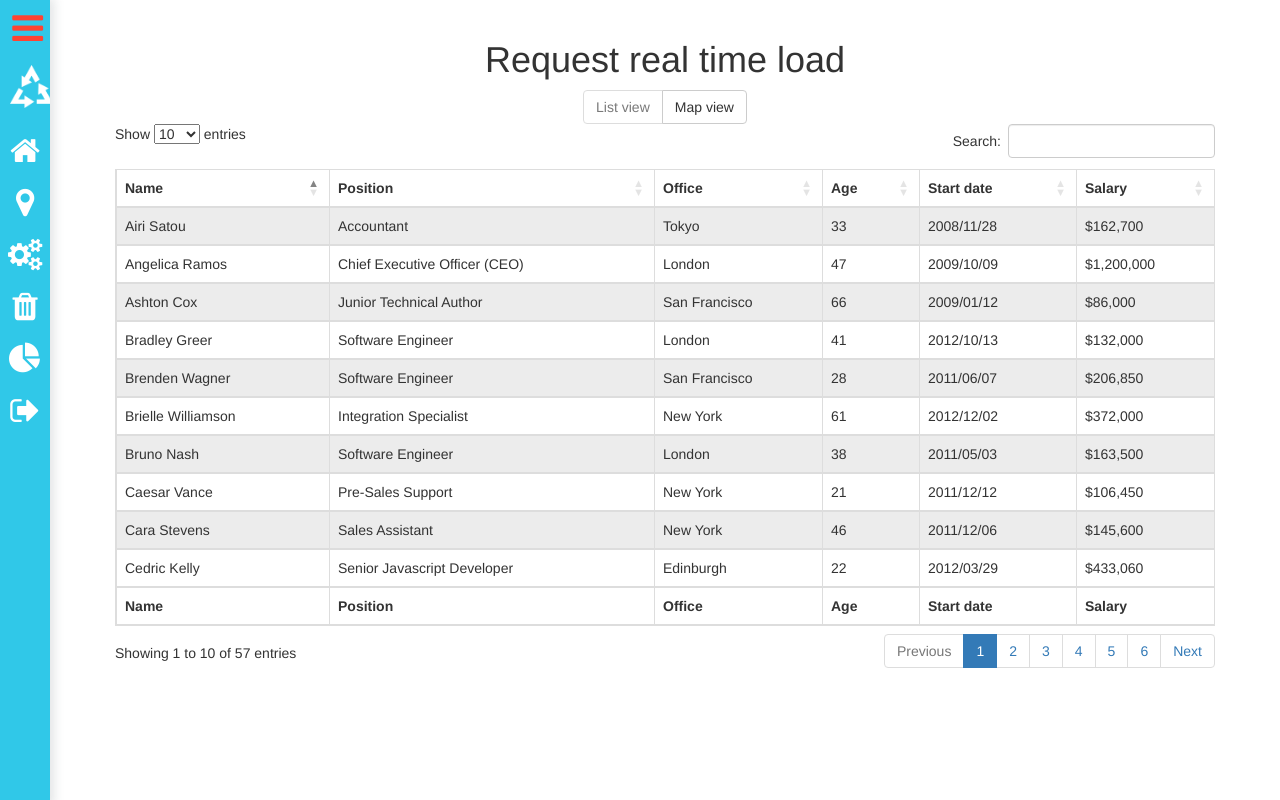
After one commit to oleaha/waste_master, a Django app: page /request-rtl in a window 1280 px wide. The commit adds this page. Run offline with Django 3.2, Linux system fonts and the light colour scheme; the visitor is signed in with stand-in values (Sample User, id 1); some libraries are stand-ins or nearby versions.

Commit message:
Finish route and rtl template

```diff
--- /dev/null
+++ b/apps/frontend/templates/frontend/request-rtl.html
@@ -0,0 +1,583 @@
+{% extends 'base.html' %}
+
+{% block style %}
+    <link href="https://cdn.datatables.net/1.10.11/css/dataTables.bootstrap.min.css" rel="stylesheet">
+{% endblock %}
+
+{% block content %}
+    <div class="col-sm-12">
+        <h1 class="text-center">Request real time load</h1>
+        <div class="col-sm-12 text-center">
+            <div class="btn-group " role="group" aria-label="...">
+                <button id="list-view" type="button" class="btn btn-default disabled">List view</button>
+                <button id="map-view" type="button" class="btn btn-default">Map view</button>
+            </div>
+        </div>
+
+        <div id="list-view-div" class="col-sm-12">
+            <table id="list-view-table" class="table table-striped table-bordered" cellspacing="0" width="100%">
+                <thead>
+                <tr>
+                    <th>Name</th>
+                    <th>Position</th>
+                    <th>Office</th>
+                    <th>Age</th>
+                    <th>Start date</th>
+                    <th>Salary</th>
+                </tr>
+                </thead>
+                <tfoot>
+                <tr>
+                    <th>Name</th>
+                    <th>Position</th>
+                    <th>Office</th>
+                    <th>Age</th>
+                    <th>Start date</th>
+                    <th>Salary</th>
+                </tr>
+                </tfoot>
+                <tbody>
+                <tr>
+                    <td>Tiger Nixon</td>
+                    <td>System Architect</td>
+                    <td>Edinburgh</td>
+                    <td>61</td>
+                    <td>2011/04/25</td>
+                    <td>$320,800</td>
+                </tr>
+                <tr>
+                    <td>Garrett Winters</td>
+                    <td>Accountant</td>
+                    <td>Tokyo</td>
+                    <td>63</td>
+                    <td>2011/07/25</td>
+                    <td>$170,750</td>
+                </tr>
+                <tr>
+                    <td>Ashton Cox</td>
+                    <td>Junior Technical Author</td>
+                    <td>San Francisco</td>
+                    <td>66</td>
+                    <td>2009/01/12</td>
+                    <td>$86,000</td>
+                </tr>
+                <tr>
+                    <td>Cedric Kelly</td>
+                    <td>Senior Javascript Developer</td>
+                    <td>Edinburgh</td>
+                    <td>22</td>
+                    <td>2012/03/29</td>
+                    <td>$433,060</td>
+                </tr>
+                <tr>
+                    <td>Airi Satou</td>
+                    <td>Accountant</td>
+                    <td>Tokyo</td>
+                    <td>33</td>
+                    <td>2008/11/28</td>
+                    <td>$162,700</td>
+                </tr>
+                <tr>
+                    <td>Brielle Williamson</td>
+                    <td>Integration Specialist</td>
+                    <td>New York</td>
+                    <td>61</td>
+                    <td>2012/12/02</td>
+                    <td>$372,000</td>
+                </tr>
+                <tr>
+                    <td>Herrod Chandler</td>
+                    <td>Sales Assistant</td>
+                    <td>San Francisco</td>
+                    <td>59</td>
+                    <td>2012/08/06</td>
+                    <td>$137,500</td>
+                </tr>
+                <tr>
+                    <td>Rhona Davidson</td>
+                    <td>Integration Specialist</td>
+                    <td>Tokyo</td>
+                    <td>55</td>
+                    <td>2010/10/14</td>
+                    <td>$327,900</td>
+                </tr>
+                <tr>
+                    <td>Colleen Hurst</td>
+                    <td>Javascript Developer</td>
+                    <td>San Francisco</td>
+                    <td>39</td>
+                    <td>2009/09/15</td>
+                    <td>$205,500</td>
+                </tr>
+                <tr>
+                    <td>Sonya Frost</td>
+                    <td>Software Engineer</td>
+                    <td>Edinburgh</td>
+                    <td>23</td>
+                    <td>2008/12/13</td>
+                    <td>$103,600</td>
+                </tr>
+                <tr>
+                    <td>Jena Gaines</td>
+                    <td>Office Manager</td>
+                    <td>London</td>
+                    <td>30</td>
+                    <td>2008/12/19</td>
+                    <td>$90,560</td>
+                </tr>
+                <tr>
+                    <td>Quinn Flynn</td>
+                    <td>Support Lead</td>
+                    <td>Edinburgh</td>
+                    <td>22</td>
+                    <td>2013/03/03</td>
+                    <td>$342,000</td>
+                </tr>
+                <tr>
+                    <td>Charde Marshall</td>
+                    <td>Regional Director</td>
+                    <td>San Francisco</td>
+                    <td>36</td>
+                    <td>2008/10/16</td>
+                    <td>$470,600</td>
+                </tr>
+                <tr>
+                    <td>Haley Kennedy</td>
+                    <td>Senior Marketing Designer</td>
+                    <td>London</td>
+                    <td>43</td>
+                    <td>2012/12/18</td>
+                    <td>$313,500</td>
+                </tr>
+                <tr>
+                    <td>Tatyana Fitzpatrick</td>
+                    <td>Regional Director</td>
+                    <td>London</td>
+                    <td>19</td>
+                    <td>2010/03/17</td>
+                    <td>$385,750</td>
+                </tr>
+                <tr>
+                    <td>Michael Silva</td>
+                    <td>Marketing Designer</td>
+                    <td>London</td>
+                    <td>66</td>
+                    <td>2012/11/27</td>
+                    <td>$198,500</td>
+                </tr>
+                <tr>
+                    <td>Paul Byrd</td>
+                    <td>Chief Financial Officer (CFO)</td>
+                    <td>New York</td>
+                    <td>64</td>
+                    <td>2010/06/09</td>
+                    <td>$725,000</td>
+                </tr>
+                <tr>
+                    <td>Gloria Little</td>
+                    <td>Systems Administrator</td>
+                    <td>New York</td>
+                    <td>59</td>
+                    <td>2009/04/10</td>
+                    <td>$237,500</td>
+                </tr>
+                <tr>
+                    <td>Bradley Greer</td>
+                    <td>Software Engineer</td>
+                    <td>London</td>
+                    <td>41</td>
+                    <td>2012/10/13</td>
+                    <td>$132,000</td>
+                </tr>
+                <tr>
+                    <td>Dai Rios</td>
+                    <td>Personnel Lead</td>
+                    <td>Edinburgh</td>
+                    <td>35</td>
+                    <td>2012/09/26</td>
+                    <td>$217,500</td>
+                </tr>
+                <tr>
+                    <td>Jenette Caldwell</td>
+                    <td>Development Lead</td>
+                    <td>New York</td>
+                    <td>30</td>
+                    <td>2011/09/03</td>
+                    <td>$345,000</td>
+                </tr>
+                <tr>
+                    <td>Yuri Berry</td>
+                    <td>Chief Marketing Officer (CMO)</td>
+                    <td>New York</td>
+                    <td>40</td>
+                    <td>2009/06/25</td>
+                    <td>$675,000</td>
+                </tr>
+                <tr>
+                    <td>Caesar Vance</td>
+                    <td>Pre-Sales Support</td>
+                    <td>New York</td>
+                    <td>21</td>
+                    <td>2011/12/12</td>
+                    <td>$106,450</td>
+                </tr>
+                <tr>
+                    <td>Doris Wilder</td>
+                    <td>Sales Assistant</td>
+                    <td>Sidney</td>
+                    <td>23</td>
+                    <td>2010/09/20</td>
+                    <td>$85,600</td>
+                </tr>
+                <tr>
+                    <td>Angelica Ramos</td>
+                    <td>Chief Executive Officer (CEO)</td>
+                    <td>London</td>
+                    <td>47</td>
+                    <td>2009/10/09</td>
+                    <td>$1,200,000</td>
+                </tr>
+                <tr>
+                    <td>Gavin Joyce</td>
+                    <td>Developer</td>
+                    <td>Edinburgh</td>
+                    <td>42</td>
+                    <td>2010/12/22</td>
+                    <td>$92,575</td>
+                </tr>
+                <tr>
+                    <td>Jennifer Chang</td>
+                    <td>Regional Director</td>
+                    <td>Singapore</td>
+                    <td>28</td>
+                    <td>2010/11/14</td>
+                    <td>$357,650</td>
+                </tr>
+                <tr>
+                    <td>Brenden Wagner</td>
+                    <td>Software Engineer</td>
+                    <td>San Francisco</td>
+                    <td>28</td>
+                    <td>2011/06/07</td>
+                    <td>$206,850</td>
+                </tr>
+                <tr>
+                    <td>Fiona Green</td>
+                    <td>Chief Operating Officer (COO)</td>
+                    <td>San Francisco</td>
+                    <td>48</td>
+                    <td>2010/03/11</td>
+                    <td>$850,000</td>
+                </tr>
+                <tr>
+                    <td>Shou Itou</td>
+                    <td>Regional Marketing</td>
+                    <td>Tokyo</td>
+                    <td>20</td>
+                    <td>2011/08/14</td>
+                    <td>$163,000</td>
+                </tr>
+                <tr>
+                    <td>Michelle House</td>
+                    <td>Integration Specialist</td>
+                    <td>Sidney</td>
+                    <td>37</td>
+                    <td>2011/06/02</td>
+                    <td>$95,400</td>
+                </tr>
+                <tr>
+                    <td>Suki Burks</td>
+                    <td>Developer</td>
+                    <td>London</td>
+                    <td>53</td>
+                    <td>2009/10/22</td>
+                    <td>$114,500</td>
+                </tr>
+                <tr>
+                    <td>Prescott Bartlett</td>
+                    <td>Technical Author</td>
+                    <td>London</td>
+                    <td>27</td>
+                    <td>2011/05/07</td>
+                    <td>$145,000</td>
+                </tr>
+                <tr>
+                    <td>Gavin Cortez</td>
+                    <td>Team Leader</td>
+                    <td>San Francisco</td>
+                    <td>22</td>
+                    <td>2008/10/26</td>
+                    <td>$235,500</td>
+                </tr>
+                <tr>
+                    <td>Martena Mccray</td>
+                    <td>Post-Sales support</td>
+                    <td>Edinburgh</td>
+                    <td>46</td>
+                    <td>2011/03/09</td>
+                    <td>$324,050</td>
+                </tr>
+                <tr>
+                    <td>Unity Butler</td>
+                    <td>Marketing Designer</td>
+                    <td>San Francisco</td>
+                    <td>47</td>
+                    <td>2009/12/09</td>
+                    <td>$85,675</td>
+                </tr>
+                <tr>
+                    <td>Howard Hatfield</td>
+                    <td>Office Manager</td>
+                    <td>San Francisco</td>
+                    <td>51</td>
+                    <td>2008/12/16</td>
+                    <td>$164,500</td>
+                </tr>
+                <tr>
+                    <td>Hope Fuentes</td>
+                    <td>Secretary</td>
+                    <td>San Francisco</td>
+                    <td>41</td>
+                    <td>2010/02/12</td>
+                    <td>$109,850</td>
+                </tr>
+                <tr>
+                    <td>Vivian Harrell</td>
+                    <td>Financial Controller</td>
+                    <td>San Francisco</td>
+                    <td>62</td>
+                    <td>2009/02/14</td>
+                    <td>$452,500</td>
+                </tr>
+                <tr>
+                    <td>Timothy Mooney</td>
+                    <td>Office Manager</td>
+                    <td>London</td>
+                    <td>37</td>
+                    <td>2008/12/11</td>
+                    <td>$136,200</td>
+                </tr>
+                <tr>
+                    <td>Jackson Bradshaw</td>
+                    <td>Director</td>
+                    <td>New York</td>
+                    <td>65</td>
+                    <td>2008/09/26</td>
+                    <td>$645,750</td>
+                </tr>
+                <tr>
+                    <td>Olivia Liang</td>
+                    <td>Support Engineer</td>
+                    <td>Singapore</td>
+                    <td>64</td>
+                    <td>2011/02/03</td>
+                    <td>$234,500</td>
+                </tr>
+                <tr>
+                    <td>Bruno Nash</td>
+                    <td>Software Engineer</td>
+                    <td>London</td>
+                    <td>38</td>
+                    <td>2011/05/03</td>
+                    <td>$163,500</td>
+                </tr>
+                <tr>
+                    <td>Sakura Yamamoto</td>
+                    <td>Support Engineer</td>
+                    <td>Tokyo</td>
+                    <td>37</td>
+                    <td>2009/08/19</td>
+                    <td>$139,575</td>
+                </tr>
+                <tr>
+                    <td>Thor Walton</td>
+                    <td>Developer</td>
+                    <td>New York</td>
+                    <td>61</td>
+                    <td>2013/08/11</td>
+                    <td>$98,540</td>
+                </tr>
+                <tr>
+                    <td>Finn Camacho</td>
+                    <td>Support Engineer</td>
+                    <td>San Francisco</td>
+                    <td>47</td>
+                    <td>2009/07/07</td>
+                    <td>$87,500</td>
+                </tr>
+                <tr>
+                    <td>Serge Baldwin</td>
+                    <td>Data Coordinator</td>
+                    <td>Singapore</td>
+                    <td>64</td>
+                    <td>2012/04/09</td>
+                    <td>$138,575</td>
+                </tr>
+                <tr>
+                    <td>Zenaida Frank</td>
+                    <td>Software Engineer</td>
+                    <td>New York</td>
+                    <td>63</td>
+                    <td>2010/01/04</td>
+                    <td>$125,250</td>
+                </tr>
+                <tr>
+                    <td>Zorita Serrano</td>
+                    <td>Software Engineer</td>
+                    <td>San Francisco</td>
+                    <td>56</td>
+                    <td>2012/06/01</td>
+                    <td>$115,000</td>
+                </tr>
+                <tr>
+                    <td>Jennifer Acosta</td>
+                    <td>Junior Javascript Developer</td>
+                    <td>Edinburgh</td>
+                    <td>43</td>
+                    <td>2013/02/01</td>
+                    <td>$75,650</td>
+                </tr>
+                <tr>
+                    <td>Cara Stevens</td>
+                    <td>Sales Assistant</td>
+                    <td>New York</td>
+                    <td>46</td>
+                    <td>2011/12/06</td>
+                    <td>$145,600</td>
+                </tr>
+                <tr>
+                    <td>Hermione Butler</td>
+                    <td>Regional Director</td>
+                    <td>London</td>
+                    <td>47</td>
+                    <td>2011/03/21</td>
+                    <td>$356,250</td>
+                </tr>
+                <tr>
+                    <td>Lael Greer</td>
+                    <td>Systems Administrator</td>
+                    <td>London</td>
+                    <td>21</td>
+                    <td>2009/02/27</td>
+                    <td>$103,500</td>
+                </tr>
+                <tr>
+                    <td>Jonas Alexander</td>
+                    <td>Developer</td>
+                    <td>San Francisco</td>
+                    <td>30</td>
+                    <td>2010/07/14</td>
+                    <td>$86,500</td>
+                </tr>
+                <tr>
+                    <td>Shad Decker</td>
+                    <td>Regional Director</td>
+                    <td>Edinburgh</td>
+                    <td>51</td>
+                    <td>2008/11/13</td>
+                    <td>$183,000</td>
+                </tr>
+                <tr>
+                    <td>Michael Bruce</td>
+                    <td>Javascript Developer</td>
+                    <td>Singapore</td>
+                    <td>29</td>
+                    <td>2011/06/27</td>
+                    <td>$183,000</td>
+                </tr>
+                <tr>
+                    <td>Donna Snider</td>
+                    <td>Customer Support</td>
+                    <td>New York</td>
+                    <td>27</td>
+                    <td>2011/01/25</td>
+                    <td>$112,000</td>
+                </tr>
+                </tbody>
+            </table>
+        </div>
+
+        <div id="map-view-div" class="col-sm-12 hidden">
+            <div id="map" class="rtl-map text-center"></div>
+
+
+            <div class="modal fade" tabindex="-1" role="dialog" id="myModal">
+                <div class="modal-dialog">
+                    <div class="modal-content">
+                        <div class="modal-header">
+                            <button type="button" class="close" data-dismiss="modal" aria-label="Close"><span aria-hidden="true">&times;</span></button>
+                            <h4 class="modal-title">Modal title</h4>
+                        </div>
+                        <div class="modal-body">
+                            <p>One fine body&hellip;</p>
+                        </div>
+                        <div class="modal-footer">
+                            <button type="button" class="btn btn-default" data-dismiss="modal">Close</button>
+                            <button type="button" class="btn btn-primary">Save changes</button>
+                        </div>
+                    </div><!-- /.modal-content -->
+                </div><!-- /.modal-dialog -->
+            </div><!-- /.modal -->
+        </div>
+
+    </div>
+
+{% endblock %}
+
+{% block script %}
+    <script src="https://cdn.datatables.net/1.10.11/js/jquery.dataTables.min.js"></script>
+    <script src="https://cdn.datatables.net/1.10.11/js/dataTables.bootstrap.min.js"></script>
+    <script src="https://maps.googleapis.com/maps/api/js?callback=initMap" async defer></script>
+
+    <script>
+        function initMap() {
+            var map = new google.maps.Map(document.getElementById('map'), {
+                center: {lat: 18.466, lng: -66.118},
+                zoom: 10
+            });
+
+            var marker = new google.maps.Marker({
+                position: {lat: 18.466, lng: -66.118},
+                map: map,
+                title: 'Hello World!'
+            });
+
+            google.maps.event.addListener(marker, 'click', function() {
+                $('#myModal').modal('show')
+            });
+        }
+    </script>
+
+
+
+    <script>
+        $(document).ready(function() {
+            $('#list-view-table').DataTable();
+        } );
+
+        var list = '#list-view';
+        var map = '#map-view';
+
+        var list_div = "#list-view-div";
+        var map_div = "#map-view-div";
+
+        $(list).click(function() {
+            if(!$(list).hasClass('disabled')) {
+                $(list).toggleClass('disabled');
+                $(map).toggleClass('disabled');
+                $(list_div).toggleClass('hidden');
+                $(map_div).toggleClass('hidden');
+            }
+        });
+
+        $(map).click(function() {
+            if(!$(map).hasClass('disabled')) {
+                $(map).toggleClass('disabled');
+                $(list).toggleClass('disabled');
+                $(list_div).toggleClass('hidden');
+                $(map_div).toggleClass('hidden');
+            }
+        });
+    </script>
+
+{% endblock %}
--- a/apps/frontend/views.py
+++ b/apps/frontend/views.py
@@ -37,6 +37,12 @@ def calculate_route_view(request, *args, **kwargs):
 
 
 @require_GET
+@login_required
+def request_rtl_view(request, *args, **kwargs):
+    return render(request, "frontend/request-rtl.html")
+
+
+@require_GET
 def logout_view(request):
     logout(request)
     return redirect("login")
--- a/static/css/main.css
+++ b/static/css/main.css
@@ -41,8 +41,17 @@
 }
 
 .map-fifty {
-  width: 90%;
+  width: 100%;
   min-height: 300px;
   max-height: 500px;
   margin-bottom: 1em;
 }
+
+.select-route {
+  border-right: 1px solid #d7d7d7;
+}
+
+#map-view-div .rtl-map {
+  min-height: 400px;
+  width: 100%;
+}
--- a/static/scss/modules/_map.scss
+++ b/static/scss/modules/_map.scss
@@ -2,8 +2,21 @@
 
 
 .map-fifty {
-  width: 90%;
+  width: 100%;
   min-height: 300px;
   max-height: 500px;
   margin-bottom: 1em;
 }
+
+
+.select-route {
+  border-right: 1px solid #d7d7d7;
+}
+
+
+#map-view-div {
+  .rtl-map {
+    min-height: 400px;
+    width: 100%;
+  }
+}
--- a/templates/menu.html
+++ b/templates/menu.html
@@ -17,16 +17,16 @@
             <a href="{% url 'calculate-route' %}" class="visible-xs hidden-sm hidden-md hidden-lg"><i class="fa fa-map-marker fa-lg fa-fw"></i> Calculate route</a>
         </li>
         <li>
-            <a href="#" class="hidden-xs"><i class="fa fa-cogs fa-2x fa-fw"></i> Request RTL</a>
-            <a href="#" class="visible-xs hidden-sm hidden-md hidden-lg"><i class="fa fa-cogs fa-lg fa-fw"></i> Request RTL</a>
+            <a href="{% url 'request-rtl' %}" class="hidden-xs"><i class="fa fa-cogs fa-2x fa-fw"></i> Request RTL</a>
+            <a href="{% url 'request-rtl' %}" class="visible-xs hidden-sm hidden-md hidden-lg"><i class="fa fa-cogs fa-lg fa-fw"></i> Request RTL</a>
         </li>
         <li>
-            <a href="#" class="hidden-xs"><i class="fa fa-trash fa-2x fa-fw"></i> Container usage</a>
-            <a href="#" class="visible-xs hidden-sm hidden-md hidden-lg"><i class="fa fa-trash fa-lg fa-fw"></i> Container usage</a>
+            <a href="{% url 'container-usage' %}" class="hidden-xs"><i class="fa fa-trash fa-2x fa-fw"></i> Container usage</a>
+            <a href="{% url 'container-usage' %}" class="visible-xs hidden-sm hidden-md hidden-lg"><i class="fa fa-trash fa-lg fa-fw"></i> Container usage</a>
         </li>
         <li>
-            <a href="#" class="hidden-xs"><i class="fa fa-pie-chart fa-2x fa-fw"></i> Statistics</a>
-            <a href="#" class="visible-xs hidden-sm hidden-md hidden-lg"><i class="fa fa-pie-chart fa-lg fa-fw"></i> Statistics</a>
+            <a href="{% url 'statistics' %}" class="hidden-xs"><i class="fa fa-pie-chart fa-2x fa-fw"></i> Statistics</a>
+            <a href="{% url 'statistics' %}" class="visible-xs hidden-sm hidden-md hidden-lg"><i class="fa fa-pie-chart fa-lg fa-fw"></i> Statistics</a>
         </li>
         <li class="bottom">
             <a href="{% url 'logout' %}" class="hidden-xs"><i class="fa fa-sign-out fa-2x fa-fw"></i>Log Out</a>
--- a/waste_master/urls.py
+++ b/waste_master/urls.py
@@ -1,6 +1,6 @@
 from django.conf.urls import patterns, include, url
 from django.contrib import admin
-from apps.frontend.views import login_view, profile_view, logout_view, calculate_route_view
+from apps.frontend.views import login_view, profile_view, logout_view, calculate_route_view, request_rtl_view
 
 urlpatterns = patterns('',
     # Examples:
@@ -12,6 +12,10 @@ urlpatterns = patterns('',
     url(r'^logout/', logout_view, name='logout'),
     url(r'^calculate-route', calculate_route_view, name='calculate-route'),
 
+    url(r'^request-rtl', request_rtl_view , name='request-rtl'),
+    url(r'^container-usage', calculate_route_view, name='container-usage'),
+    url(r'^statistics', calculate_route_view, name='statistics'),
+
     url(r'^admin/', include(admin.site.urls)),
     url(r'^api/', include('apps.api.urls')),
 )
```
Also changed, not shown: apps/frontend/templates/frontend/calculate_route.html (+21 -6 lines), 1 other file.
